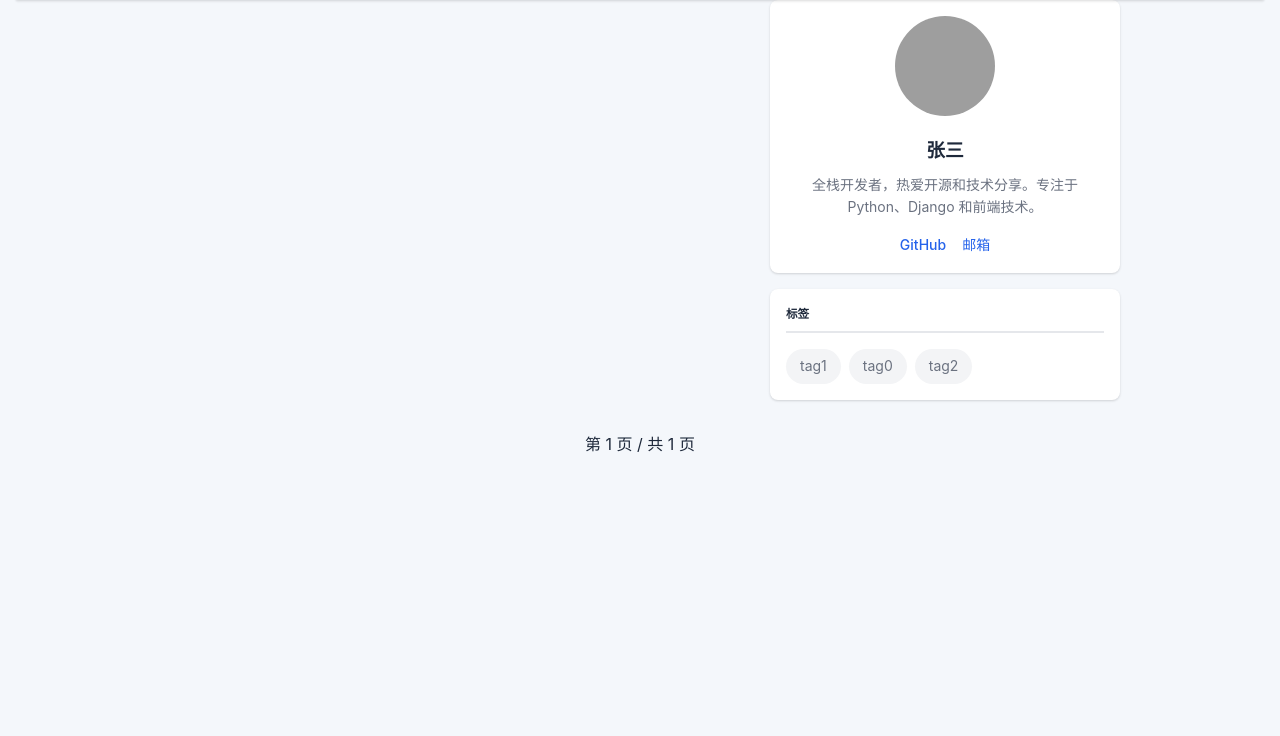
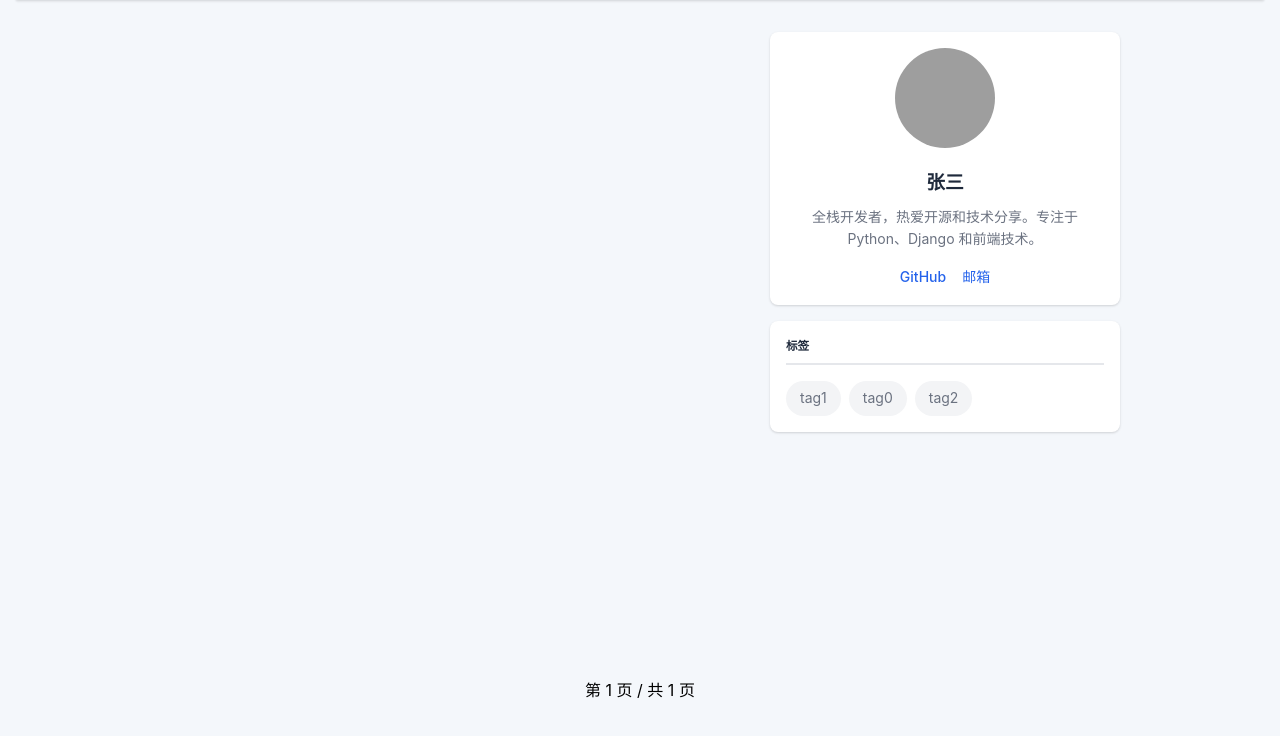
Before and after one commit to MNFConde/DjangoLearn, a Django app: page /blogs/tags/ in a window 1280 px wide. Shown: the part 64-800 px from the top of the page. Run offline with Django 5.2, Linux system fonts and the light colour scheme; data comes from the database, SQL or seed files in the repository; grey boxes are pictures that could not be loaded.

Commit message:
feat(blogs): 样式调整

```diff
--- a/djangotutorial/blogs/static/blogs/blogs_style.css
+++ b/djangotutorial/blogs/static/blogs/blogs_style.css
@@ -124,6 +124,7 @@
     display: flex;
     flex-direction: column;
     gap: 1.5rem;
+    margin-top: 2rem;
 }
 
 .article-card {
@@ -229,6 +230,7 @@
     display: flex;
     flex-direction: column;
     gap: 1rem;
+    margin-top: 2rem;
 }
 
 .widget {
@@ -362,8 +364,8 @@
 
 /* 页脚 */
 .footer {
-    background-color: var(--text-primary);
-    color: white;
+    /* background-color: var(--text-primary); */
+    color: black;
     text-align: center;
     padding: 2rem 0;
     margin-top: 2rem;
@@ -482,7 +484,7 @@
 
 footer {
   text-align: center;
-  color: #64748b;
+  /* color: #64748b; */
   border-top: 1px solid #e2e8f0;
   padding-top: 2rem;
   font-size: 0.9rem;
@@ -706,7 +708,7 @@
 .footer {
     flex-shrink: 0;  /* 关键：防止页脚被压缩 */
     /* background-color: var(--text-primary); */
-    color: white;
+    color: black;
     /* text-align: center; */
     /* padding: 2rem 0; */
     /* 移除原来的 margin-top: 2rem，避免多余间距 */
--- a/djangotutorial/blogs/templates/blogs/base.html
+++ b/djangotutorial/blogs/templates/blogs/base.html
@@ -39,10 +39,8 @@
             - curr_page         : 当前页
     {% endcomment %}
     <!-- 主内容区 -->
-    <main class="main-wrapper">
-        {% block page_main %}
-        {% endblock page_main %}
-    </main>
+    {% block page_main %}
+    {% endblock page_main %}
     <!-- 页脚 -->
     {% comment %} <footer class="footer">
         <div class="container">
--- a/djangotutorial/blogs/templates/blogs/index.html
+++ b/djangotutorial/blogs/templates/blogs/index.html
@@ -16,7 +16,7 @@
 {% endcomment %}
 {% block page_main %}
 <!-- 主内容区 -->
-<main class="container main-container">
+<main class="container main-container main-wrapper">
     <!-- 文章列表 -->
     <section class="article-list">
         {% for article_info in page_obj.object_list %}
@@ -61,7 +61,7 @@
 </main>
 <!-- 分页 -->
 <!-- 分页导航 -->
-<nav class="pagination">
+<nav class="pagination footer">
     {% if page_obj.has_previous %}
         <a href="?page=1" class="page-btn">首页</a>
         <a href="?page={{ page_obj.previous_page_number }}" class="page-btn">上一页</a>
--- a/djangotutorial/blogs/views.py
+++ b/djangotutorial/blogs/views.py
@@ -3,7 +3,7 @@
 from django.core.paginator import Paginator
 from django.db.models import Count
 
-per_page = 4
+per_page = 3
 
 
 # Create your views here.
```
